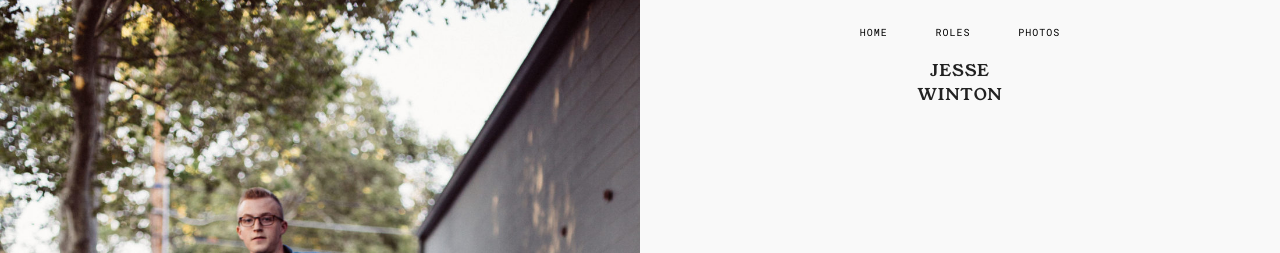
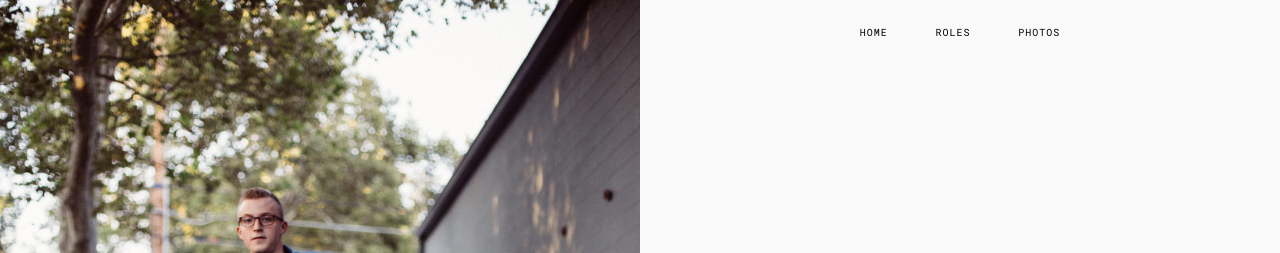
Before and after one commit to jrandallw/JesseWintonCo, a Jekyll site: the page built from index.markdown, in a window 1280 px wide. Shown: the top 253 px of the page. Built offline with Jekyll 4.4.1, drawn with Linux system fonts in a browser that asks for light colours; nearby versions of some CDN libraries; some web fonts are replaced.

Commit message:
Updating nav branding.

```diff
--- a/_sass/_layout.scss
+++ b/_sass/_layout.scss
@@ -34,6 +34,16 @@ header {
 .nav-split {
     width: $half-width !important;
     right: 0;
+
+    .nav-branding {
+    	display: none;
+    }
+}
+
+@media screen and (max-width: 768px) {
+	.nav-split .nav-branding {
+		display: block !important;
+	}
 }
 
 .nav-branding {
```
